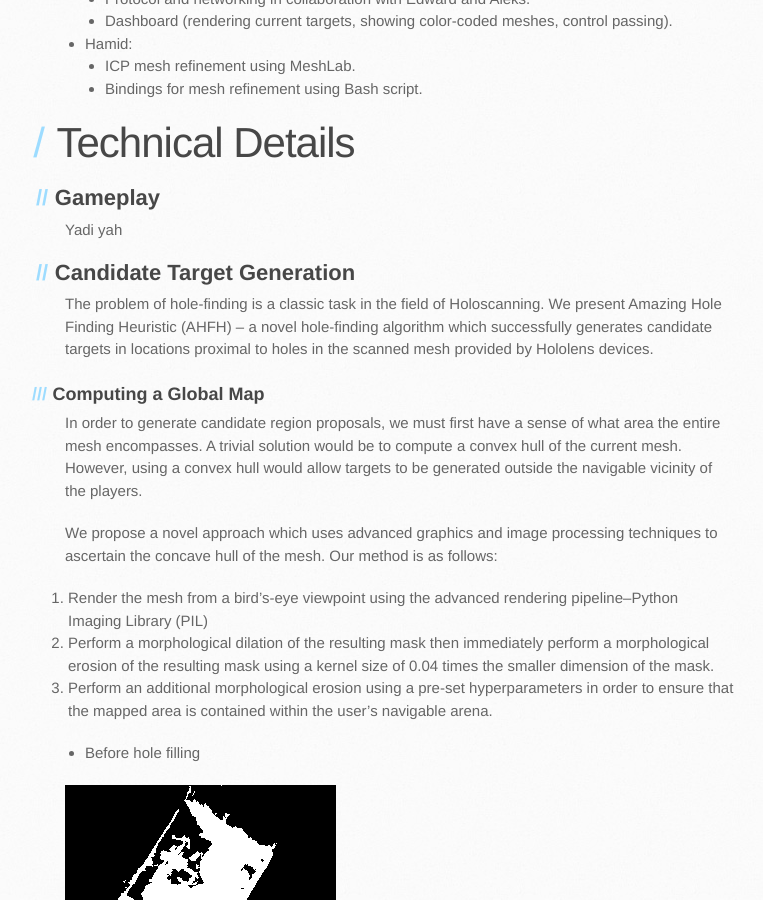
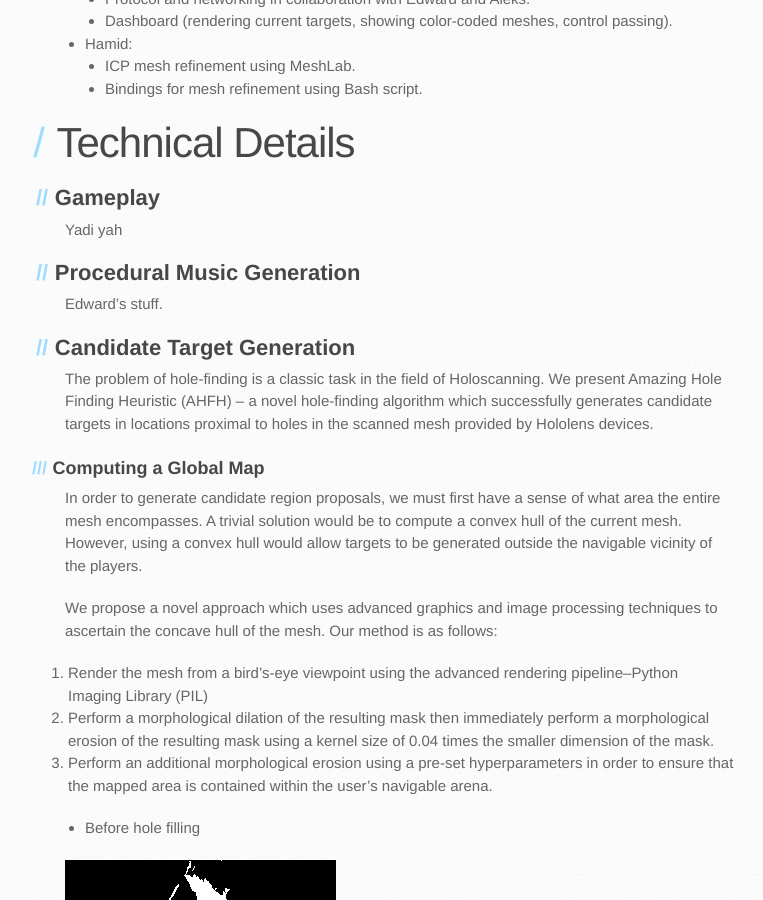
Before and after one commit to holoscanner/holoscanner.github.io, a Jekyll site: the page built from _posts/2016-05-25-week-8.md, in a window 1280 px wide and 900 px high, scrolled down 1158 px. Shown: the whole window, without its empty margins (80-843 px from the left). Built offline with Jekyll 4.4.1, drawn with Linux system fonts in a browser that asks for light colours.

Commit message:
Update 2016-05-25-week-8.md

```diff
--- a/_posts/2016-05-25-week-8.md
+++ b/_posts/2016-05-25-week-8.md
@@ -49,6 +49,11 @@ Long story short, we now have a working multi-player game with meaningful user i
 ## Gameplay
 
 Yadi yah
+
+
+## Procedural Music Generation
+
+Edward's stuff.
 
 
 ## Candidate Target Generation
```
